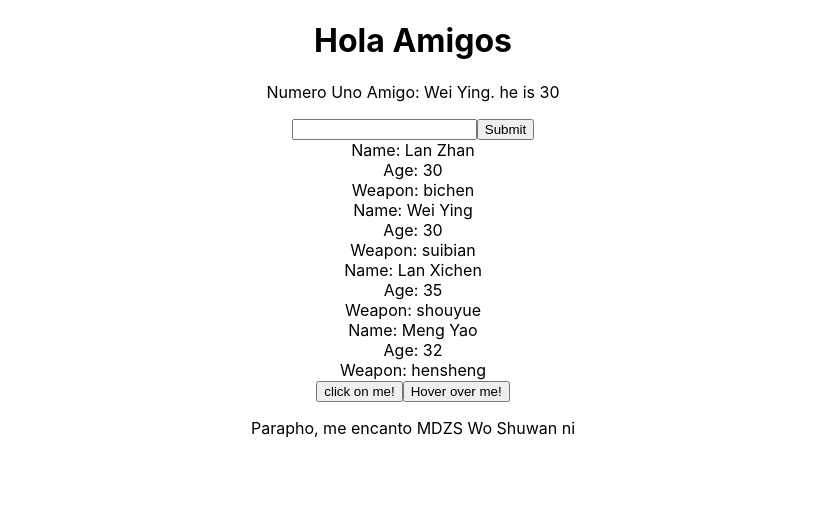
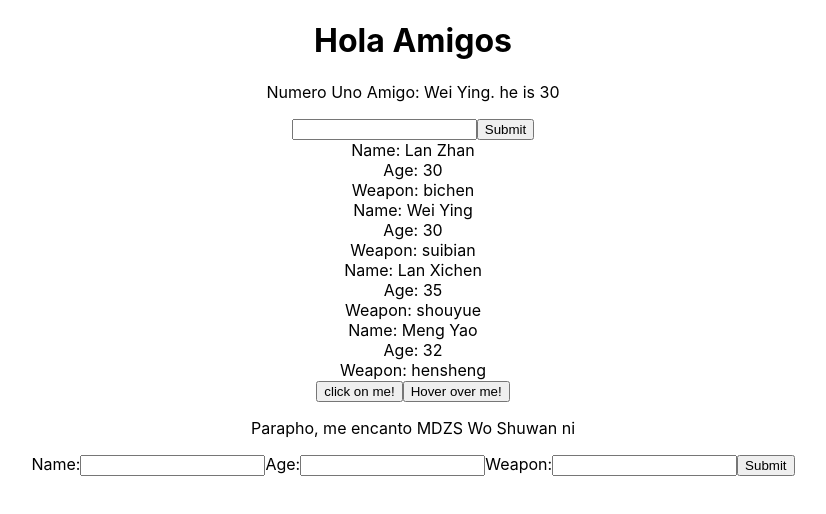
Before and after one commit to emmabradford/learn-basic-react, a React (Create React App) app: page / in a window 1280 px wide. Shown: the top 514 px of the page, without its empty margins (227-1053 px from the left). Built offline with nearby package versions, Linux system fonts and the light colour scheme.

Commit message:
added form to app

```diff
--- a/src/App.js
+++ b/src/App.js
@@ -1,4 +1,3 @@
-import logo from './logo.svg';
 import './App.css';
 import Amigo from './components/Amigo';
 import Button from './components/Button';
@@ -6,6 +5,7 @@ import Hover from './components/Hover';
 import Copy from './components/Copy';
 import Friendo from './components/Friendo';
 import react, {Component} from 'react';
+import AddFernd from './components/AddFernd';
 
 class App extends Component {
   state = {
@@ -26,6 +26,7 @@ class App extends Component {
         <Button />
         <Hover />
         <Copy />
+        <AddFernd />
       </div>
     );
   }
--- a/src/components/AddFernd.js
+++ b/src/components/AddFernd.js
@@ -21,7 +21,7 @@ class AddFernd extends Component {
     render(){
         return(
             <div>
-                <form>
+                <form onSubmit={this.handleSubmit}>
                     <label htmlFor="name">Name:</label>
                     <input type="text" id="name" onChange={this.handleChange} />
                     <label htmlFor="age">Age:</label>
@@ -34,3 +34,5 @@ class AddFernd extends Component {
         )
     }
 }
+
+export default AddFernd;
```
Also changed, not shown: 2 other files (tests, documents, lock files or other folders).
